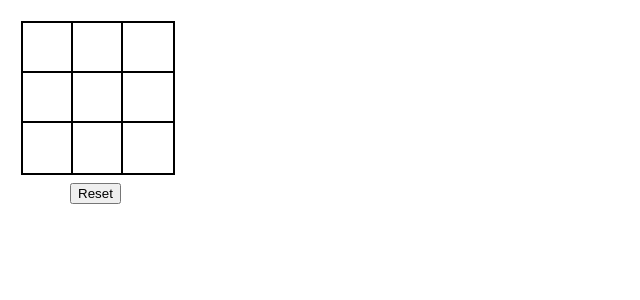
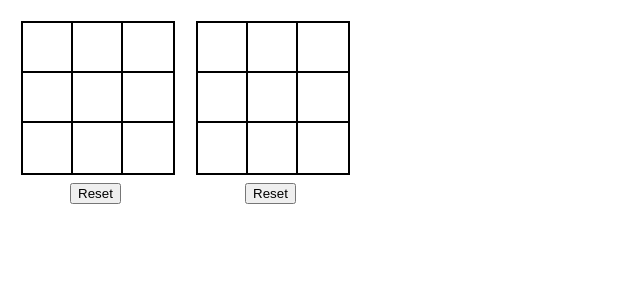
Before and after one commit to richardl62/experimental-boardgame-system, a React (Create React App) app: page / in a window 1280 px wide. Shown: the top 300 px of the page, without its empty margins (0-640 px from the left). Built offline with nearby package versions, Linux system fonts and the light colour scheme.

Commit message:
Show two views of game

```diff
--- a/src/app.tsx
+++ b/src/app.tsx
@@ -3,13 +3,23 @@ import { useGameDataAndMoves } from './game-lib/use-client-game-data';
 import { gameDefinition } from './games/tic-tac-toe/definition';
 import { Board } from './games/tic-tac-toe/board';
 import { ClientGameContext } from './game-lib/client-game-data-context';
+import { ClientGameData } from './game-lib/game-data';
 
-function App() {
-  const game = useGameDataAndMoves(gameDefinition, {nPlayers: 2});
+const nPlayers = 2; // KLUDGE: hard-coded for now
 
-  return <ClientGameContext.Provider value={game}>
+function BoardView({gameData} : {gameData: ClientGameData}) {
+  return <ClientGameContext.Provider value={gameData}>
     <Board />
   </ClientGameContext.Provider>;
 }
 
+function App() {
+  const gameAndMoves = useGameDataAndMoves(gameDefinition, {nPlayers});
+
+  return <>
+    <BoardView gameData={{...gameAndMoves, viewingPlayer: 0}} />
+    <BoardView gameData={{...gameAndMoves, viewingPlayer: 0}} />
+  </>;
+}
+
 export default App;
--- a/src/game-lib/use-client-game-data.ts
+++ b/src/game-lib/use-client-game-data.ts
@@ -7,13 +7,12 @@ import { makePlayerData } from "./player-data";
 export function useGameDataAndMoves(
     gameDefinition: GameDefinition,
     {nPlayers}: {nPlayers: number}
-) : ClientGameData {
+) : Omit<ClientGameData, "viewingPlayer"> {
     const [gameData, setGameData] = useState<BasicGameData>({
         playerData: makePlayerData(nPlayers),
         currentPlayer: 0,
 
         state: gameDefinition.initialState(),
-
     });
 
     // Inefficient, but simple. (Functions are recreated on every call.)
```
Also changed, not shown: src/game-lib/game-data.ts (+7 -0 lines).
